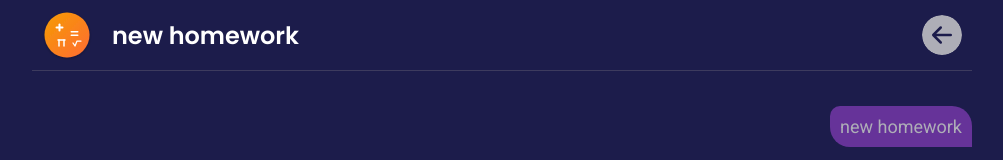
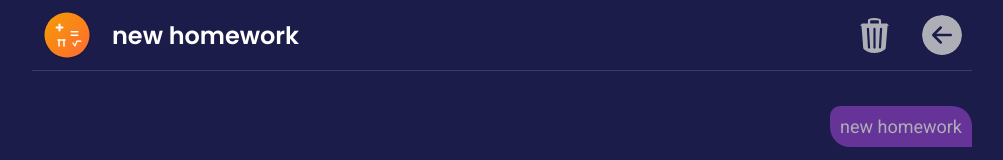
Before and after one commit to alimabrouki/RivzAI, a React (Vite) app: page /history/13b56b64-14df-4efa-8edf-567d80291c27 in a window 1280 px wide. Shown: the top 160 px of the page, without its empty margins (138-1141 px from the left). Built offline with nearby package versions, Linux system fonts and the light colour scheme.

Commit message:
add: delete card button with delete confirmation alert

```diff
--- a/src/App.jsx
+++ b/src/App.jsx
@@ -8,7 +8,7 @@ import { useState } from 'react'
 
 
 const App = () => {
-  const [addedHistory, setAddedHistory] = useLocalStorage('newPrompt', [
+  const [addedHistory, setAddedHistory] = useLocalStorage('Homeworks', [
     {
       id: crypto.randomUUID(),
       title: 'new homework',
@@ -77,6 +77,13 @@ const App = () => {
     openHistoryCard(card.id)
   }
 
+  const deleteHistoryItem = (deletedCardId) => {
+    setAddedHistory(prev =>
+      prev.filter((item) => item.id !== deletedCardId)
+    );
+    navigate('/history/')
+  }
+
   const handlHistoryCardClick = (homework) => {
     openHistoryCard(homework.id)
   }
@@ -127,12 +134,13 @@ const App = () => {
         />} />
       <Route index path='/history/:cardId' element={
         <ChatPage
+          deleteHistoryItem={deleteHistoryItem}
           handleAiTyping={handleAiTyping}
           aiIsTyping={aiIsTyping}
           markMessageAnimation={markMessageAnimation}
           addMessage={addMessage}
           recentHomework={addedHistory}
-          closeResult={() => navigate(-1)}
+          closeChat={() => navigate(-1)}
         />
       } />
     </Routes>
--- a/src/pages/History/ChatPage.jsx
+++ b/src/pages/History/ChatPage.jsx
@@ -1,22 +1,24 @@
-import { useRef } from 'react';
+import { useEffect, useRef, useState } from 'react';
 import '../../styles/history-page/ChatPage.css';
 import { PromptSection } from './PromptSection';
 import { ChatSection } from './ChatSection';
-import { Header } from '../../components/Header';
-import { BsFillArrowLeftCircleFill } from "react-icons/bs";
+import { BsFillArrowLeftCircleFill, BsFillTrash3Fill } from "react-icons/bs";
 import { useParams } from 'react-router-dom';
 
 export const ChatPage = ({
-  closeResult,
+  closeChat,
   addMessage,
   markMessageAnimation,
   handleAiTyping,
   aiIsTyping,
-  recentHomework
+  recentHomework,
+  deleteHistoryItem
 }) => {
+  const [isopen,setIsOpen] = useState(false)
+
   const { cardId } = useParams();
 
-  const resultWindow = useRef(null);
+  const deletionAlert = useRef(null);
 
   const validCard = recentHomework.filter((card) => card && typeof card === 'object' && card.id);
 
@@ -24,18 +26,42 @@ export const ChatPage = ({
 
   const messages = card.messages || [];
 
+  const toggleDeletionAlert = () => setIsOpen(!isopen);
+
+  useEffect(() => {
+   document.addEventListener('mousedown', (e) => {
+     if (deletionAlert.current && !deletionAlert.current.contains(e.target)) {
+      setIsOpen(!isopen)
+    }
+   })
+  },[isopen])
 
   return (
 
     <>
       <link rel="icon" type="image/svg+xml" href="/src/assets/images/logo.png" />
       <title>Chat</title>
-      <div ref={resultWindow} className="chat-page">
+      <div className="chat-page">
+        {isopen && <div className="backdrop"></div>}
         <div className="wrapper">
           <div className="chat-header">
             <img className='math-icon' src="/src/assets/images/math-icon.svg" alt="" />
             <h2 className='homework-title'>{card.title}</h2>
-            <BsFillArrowLeftCircleFill className='close-window' onClick={closeResult} />
+            <div className="head-btns">
+              <BsFillTrash3Fill className='delete-btn' onClick={toggleDeletionAlert} />
+              <BsFillArrowLeftCircleFill className='close-window' onClick={closeChat} />
+            </div>
+            {isopen &&
+            <div ref={deletionAlert} className='deletion-alert'>
+              <div className="alert-message">
+                Are You Sure You Want To Delete '{card.title}' ?
+              </div>
+              <div className="alert-btns">
+              <button onClick={() => deleteHistoryItem(card.id)} className="yes-btn">Yes</button>
+              <button onClick={toggleDeletionAlert} className="no-btn">No</button>
+              </div>
+            </div>
+            }
           </div>
           <ChatSection
             aiIsTyping={aiIsTyping}
@@ -49,7 +75,7 @@ export const ChatPage = ({
             handleAiTyping={handleAiTyping}
             addMessage={addMessage}
             cardId={card.id}
-            />
+          />
           <div className="mistakes-alert">RivzAI can make mistakes. Check Responses.</div>
         </div>
       </div>
--- a/src/styles/history-page/ChatPage.css
+++ b/src/styles/history-page/ChatPage.css
@@ -49,6 +49,10 @@
   }
 }
 
+.chat-page {
+  position: relative;
+}
+
 .chat-header {
   display: flex;
   padding: 10px;
@@ -63,6 +67,65 @@
 .chat-header .homework-title {
   margin-left: 20px;
   color: var(--c-text-light);
+}
+
+.head-btns {
+  display: flex;
+  align-items: center;
+  margin-left: auto;
+  gap: 30px;
+}
+
+.delete-btn {
+  color: var(--c-neutral-300);
+  cursor: pointer;
+  width: 35px;
+  height: 35px;
+  border-radius: 50%;
+}
+
+.deletion-alert {
+  position: absolute;
+  top: 40%;
+  left: 50%;
+  transform: translate(-50%);
+  background: var(--c-neutral-300);
+  display: flex;
+  border-radius: 16px;
+  flex-direction: column;
+  z-index: 101;
+}
+
+.deletion-alert .alert-message {
+  font-size: var(--fs-18);
+  padding: 30px;
+  text-align: center;
+  font-weight: 600;
+  color: var(--c-main-bg);
+}
+
+.alert-btns {
+  display: flex;
+  justify-content: center;
+  gap: 30px;
+  margin-bottom: 25px;
+}
+
+.alert-btns button {
+  color: var(--c-b-darker);
+  background: var(--c-dark-orange);
+  border-radius: 16px;
+  padding: 15px;
+  font-weight: 600;
+  cursor: pointer;
+  width: revert-layer;
+}
+
+.backdrop {
+  position: fixed;
+  inset: 0;
+  z-index: 100;
+  background: var(--c-bleu-bg);
 }
 
 .close-window {
@@ -126,8 +189,10 @@
   max-width: 800px;
 }
 
-@media (width >= 700px) {
-  .rslt-user-prompt,.rslt-ai-prompt {
+@media (width >=700px) {
+
+  .rslt-user-prompt,
+  .rslt-ai-prompt {
     font-size: var(--fs-18);
   }
 }
```
